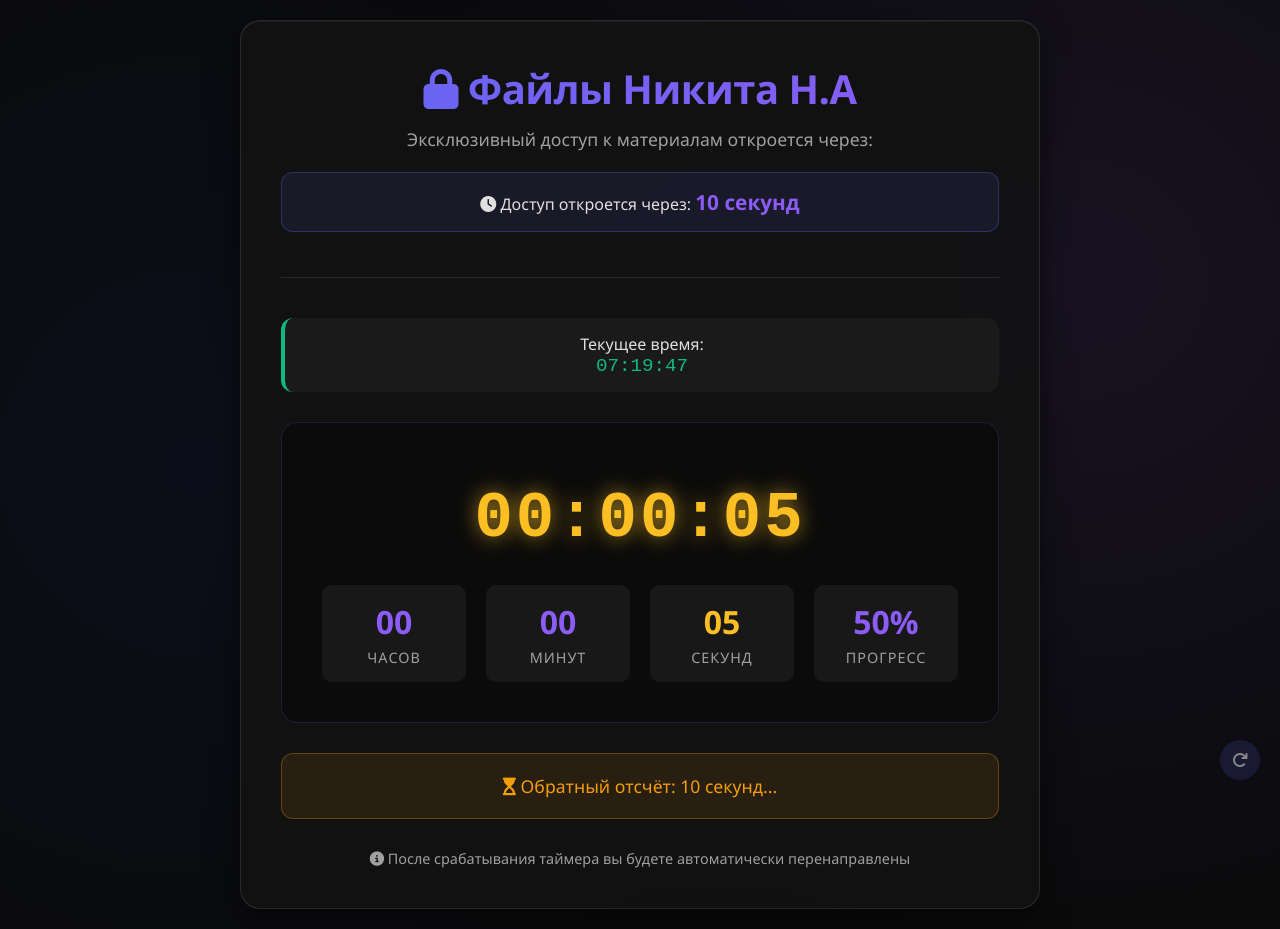
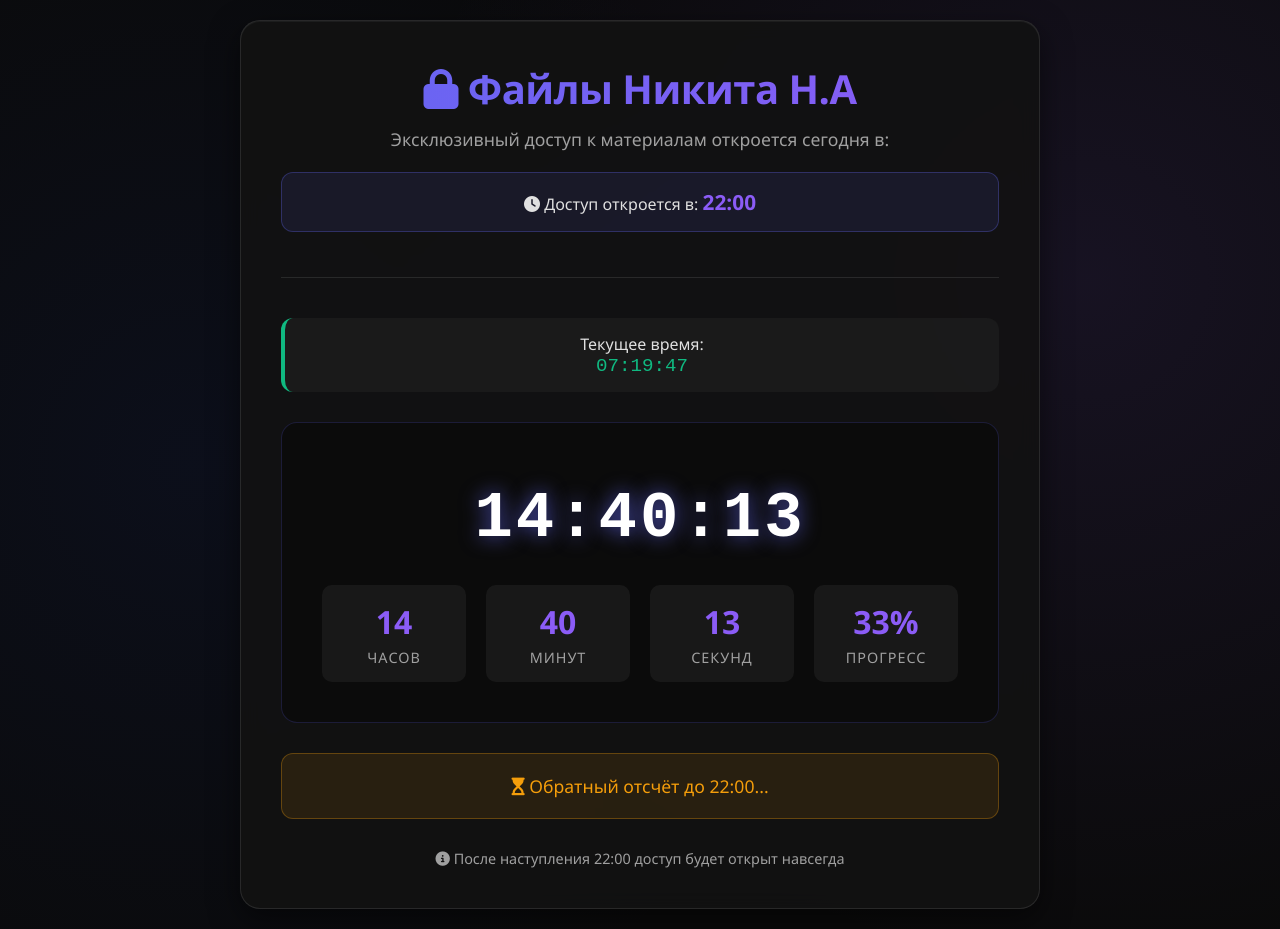
Before and after one commit to NexDex/nikitafiles, a plain HTML site: page index.html in a window 1280 px wide. Drawn offline with Linux system fonts and the light colour scheme.

Commit message:
Update index.html

```diff
--- a/index.html
+++ b/index.html
@@ -1,9 +1,8 @@
-<!DOCTYPE html>
 <html lang="ru">
 <head>
     <meta charset="UTF-8">
     <meta name="viewport" content="width=device-width, initial-scale=1.0">
-    <title>Файлы Никита Н.А - Доступ через 10 секунд</title>
+    <title>Файлы Никита Н.А - Доступ через 22:00</title>
     <link rel="stylesheet" href="https://cdnjs.cloudflare.com/ajax/libs/font-awesome/6.4.0/css/all.min.css">
     <style>
         * {
@@ -160,6 +159,11 @@
             color: #10b981;
         }
 
+        .access-granted {
+            background-color: rgba(16, 185, 129, 0.2);
+            border: 2px solid #10b981;
+        }
+
         @keyframes pulse {
             0% { transform: scale(1); }
             50% { transform: scale(1.05); }
@@ -170,17 +174,13 @@
             animation: pulse 2s infinite;
         }
 
-        .countdown-animation {
-            animation: pulse 1s infinite;
-        }
-
         @keyframes countdown-flash {
             0%, 100% { opacity: 1; }
             50% { opacity: 0.7; }
         }
 
-        .last-seconds {
-            animation: countdown-flash 0.5s infinite;
+        .last-hours {
+            animation: countdown-flash 1s infinite;
             color: #f87171 !important;
             text-shadow: 0 0 30px rgba(248, 113, 113, 0.9) !important;
         }
@@ -204,10 +204,10 @@
     <div class="container">
         <div class="header">
             <h1><i class="fas fa-lock"></i> Файлы Никита Н.А</h1>
-            <p class="subtitle">Эксклюзивный доступ к материалам откроется через:</p>
+            <p class="subtitle">Эксклюзивный доступ к материалам откроется сегодня в:</p>
 
             <div class="target-time">
-                <i class="fas fa-clock"></i> Доступ откроется через: <strong>10 секунд</strong>
+                <i class="fas fa-clock"></i> Доступ откроется в: <strong id="targetTimeDisplay">22:00</strong>
             </div>
         </div>
 
@@ -217,7 +217,7 @@
         </div>
 
         <div class="timer-container">
-            <div id="timer">00:00:10</div>
+            <div id="timer">00:00:00</div>
             <div class="timer-details">
                 <div class="time-unit">
                     <div class="time-value" id="hours">00</div>
@@ -228,7 +228,7 @@
                     <div class="time-label">Минут</div>
                 </div>
                 <div class="time-unit">
-                    <div class="time-value" id="seconds">10</div>
+                    <div class="time-value" id="seconds">00</div>
                     <div class="time-label">Секунд</div>
                 </div>
                 <div class="time-unit">
@@ -239,40 +239,98 @@
         </div>
 
         <div class="status-message waiting" id="statusMessage">
-            <i class="fas fa-hourglass-start"></i> Обратный отсчёт: 10 секунд...
+            <i class="fas fa-hourglass-start"></i> Обратный отсчёт до 22:00...
         </div>
 
         <div style="text-align: center; margin-top: 30px; color: #a0a0a0; font-size: 0.9rem;">
-            <i class="fas fa-info-circle"></i> После срабатывания таймера вы будете автоматически перенаправлены
+            <i class="fas fa-info-circle"></i> После наступления 22:00 доступ будет открыт навсегда
         </div>
     </div>
 
     <script>
         // Конфигурация
-        const TOTAL_SECONDS = 10; // Таймер на 10 секунд
-        const VIDEO_URL = 'video.html'; // Страница с видео
-        const ACCESS_KEY = 'accessGranted'; // Ключ для localStorage
-        let remainingSeconds = TOTAL_SECONDS;
+        const TARGET_HOUR = 22; // 22:00
+        const TARGET_MINUTE = 0;
+        const VIDEO_URL = 'video.html';
+        const ACCESS_KEY = 'permanentAccessGranted';
         let timerInterval = null;
-        let startTime = new Date().getTime();
 
-        // Проверяем, был ли уже доступ
-        function checkAlreadyAccessed() {
-            const alreadyAccessed = localStorage.getItem(ACCESS_KEY);
-            return alreadyAccessed === 'true';
+        // Проверяем, был ли уже предоставлен постоянный доступ
+        function checkPermanentAccess() {
+            return localStorage.getItem(ACCESS_KEY) === 'true';
+        }
+
+        // Предоставить постоянный доступ
+        function grantPermanentAccess() {
+            localStorage.setItem(ACCESS_KEY, 'true');
+        }
+
+        // Функция для расчета времени до 22:00
+        function calculateTimeUntilTarget() {
+            const now = new Date();
+
+            // Создаем объект времени для сегодняшнего дня 22:00
+            const targetTime = new Date();
+            targetTime.setHours(TARGET_HOUR, TARGET_MINUTE, 0, 0);
+
+            // Рассчитываем разницу в секундах
+            const diffMs = targetTime - now;
+            const diffSeconds = Math.floor(diffMs / 1000);
+
+            // Если разница отрицательная (уже после 22:00), возвращаем 0
+            if (diffSeconds <= 0) {
+                return {
+                    hours: 0,
+                    minutes: 0,
+                    seconds: 0,
+                    totalSeconds: 0,
+                    progress: 100,
+                    targetTime: targetTime
+                };
+            }
+
+            // Рассчитываем часы, минуты, секунды
+            const hours = Math.floor(diffSeconds / 3600);
+            const minutes = Math.floor((diffSeconds % 3600) / 60);
+            const seconds = diffSeconds % 60;
+
+            // Рассчитываем прогресс (прошедшее время с 00:00 до 22:00)
+            const startOfDay = new Date(now);
+            startOfDay.setHours(0, 0, 0, 0);
+            const totalDayMs = targetTime - startOfDay;
+            const elapsedMs = now - startOfDay;
+            const progress = Math.min(100, Math.floor((elapsedMs / totalDayMs) * 100));
+
+            return {
+                hours,
+                minutes,
+                seconds,
+                totalSeconds: diffSeconds,
+                progress,
+                targetTime: targetTime
+            };
+        }
+
+        // Проверяем, наступило ли уже 22:00
+        function isTargetTimeReached() {
+            const now = new Date();
+            return now.getHours() >= TARGET_HOUR && now.getMinutes() >= TARGET_MINUTE;
         }
 
         // Инициализация таймера
         function initTimer() {
-            // Если доступ уже был предоставлен ранее
-            if (checkAlreadyAccessed()) {
-                showAlreadyAccessedMessage();
+            // Проверяем постоянный доступ
+            if (checkPermanentAccess()) {
+                showPermanentAccessGranted();
                 return;
             }
 
-            // Сброс значений
-            remainingSeconds = TOTAL_SECONDS;
-            startTime = new Date().getTime();
+            // Если уже 22:00 или позже
+            if (isTargetTimeReached()) {
+                grantPermanentAccess();
+                showPermanentAccessGranted();
+                return;
+            }
 
             // Запускаем таймер
             updateTimer();
@@ -286,88 +344,62 @@
             document.getElementById('currentTime').textContent =
                 now.toLocaleTimeString('ru-RU');
 
-            // Рассчитываем прошедшее время
-            const elapsed = Math.floor((new Date().getTime() - startTime) / 1000);
-            remainingSeconds = Math.max(0, TOTAL_SECONDS - elapsed);
-
-            // Форматируем время для отображения
-            const hours = Math.floor(remainingSeconds / 3600);
-            const minutes = Math.floor((remainingSeconds % 3600) / 60);
-            const seconds = remainingSeconds % 60;
-
-            // Рассчитываем прогресс
-            const progress = Math.floor(((TOTAL_SECONDS - remainingSeconds) / TOTAL_SECONDS) * 100);
+            // Рассчитываем время до цели
+            const timeData = calculateTimeUntilTarget();
 
             // Обновляем отображение
             document.getElementById('timer').textContent =
-                `${hours.toString().padStart(2, '0')}:${minutes.toString().padStart(2, '0')}:${seconds.toString().padStart(2, '0')}`;
+                `${timeData.hours.toString().padStart(2, '0')}:${timeData.minutes.toString().padStart(2, '0')}:${timeData.seconds.toString().padStart(2, '0')}`;
 
-            document.getElementById('hours').textContent = hours.toString().padStart(2, '0');
-            document.getElementById('minutes').textContent = minutes.toString().padStart(2, '0');
-            document.getElementById('seconds').textContent = seconds.toString().padStart(2, '0');
-            document.getElementById('progress').textContent = `${progress}%`;
+            document.getElementById('hours').textContent = timeData.hours.toString().padStart(2, '0');
+            document.getElementById('minutes').textContent = timeData.minutes.toString().padStart(2, '0');
+            document.getElementById('seconds').textContent = timeData.seconds.toString().padStart(2, '0');
+            document.getElementById('progress').textContent = `${timeData.progress}%`;
 
-            // Меняем цвет при последних секундах
-            if (remainingSeconds <= 3) {
-                document.getElementById('timer').classList.add('last-seconds');
-                document.getElementById('seconds').style.color = '#f87171';
+            // Меняем цвет при последних часах
+            if (timeData.hours <= 1 && timeData.hours > 0) {
+                document.getElementById('timer').classList.add('last-hours');
+                document.getElementById('hours').style.color = '#f87171';
                 document.getElementById('statusMessage').innerHTML =
-                    `<i class="fas fa-hourglass-end"></i> Почти готово! ${remainingSeconds}...`;
-            } else if (remainingSeconds <= 5) {
+                    `<i class="fas fa-hourglass-end"></i> Меньше часа до открытия доступа!`;
+            } else if (timeData.hours <= 3 && timeData.hours > 0) {
                 document.getElementById('timer').style.color = '#fbbf24';
                 document.getElementById('timer').style.textShadow = '0 0 20px rgba(251, 191, 36, 0.7)';
-                document.getElementById('seconds').style.color = '#fbbf24';
+                document.getElementById('hours').style.color = '#fbbf24';
             }
 
-            // Проверяем, завершился ли таймер
-            if (remainingSeconds <= 0) {
+            // Проверяем, наступило ли время
+            if (timeData.totalSeconds <= 0) {
                 clearInterval(timerInterval);
-                grantAccess();
+                grantPermanentAccess();
+                showPermanentAccessGranted();
             }
         }
 
-        // Предоставить доступ
-        function grantAccess() {
-            // Сохраняем факт предоставления доступа
-            localStorage.setItem(ACCESS_KEY, 'true');
-
+        // Показать сообщение о постоянном доступе
+        function showPermanentAccessGranted() {
             // Обновляем интерфейс
             document.getElementById('timer').textContent = "00:00:00";
-            document.getElementById('timer').classList.remove('last-seconds');
+            document.getElementById('timer').classList.remove('last-hours');
             document.getElementById('timer').style.color = '#10b981';
             document.getElementById('timer').style.textShadow = '0 0 30px rgba(16, 185, 129, 0.7)';
 
             document.getElementById('statusMessage').className = "status-message ready";
             document.getElementById('statusMessage').innerHTML =
-                '<i class="fas fa-check-circle"></i> Доступ открыт! Перенаправление...';
+                '<i class="fas fa-check-circle"></i> Постоянный доступ открыт! <a href="' + VIDEO_URL + '" style="color: #10b981; text-decoration: underline; font-weight: bold;">Перейти к видео</a>';
 
             document.getElementById('hours').textContent = "00";
             document.getElementById('minutes').textContent = "00";
             document.getElementById('seconds').textContent = "00";
             document.getElementById('progress').textContent = "100%";
-            document.getElementById('seconds').style.color = '#10b981';
+            document.getElementById('hours').style.color = '#10b981';
 
-            // Перенаправление через 1.5 секунды
-            setTimeout(redirectToVideo, 1500);
-        }
+            // Обновляем отображение целевого времени
+            document.querySelector('.target-time').innerHTML =
+                '<i class="fas fa-check-circle"></i> <strong>Постоянный доступ открыт!</strong>';
 
-        // Показать сообщение о уже предоставленном доступе
-        function showAlreadyAccessedMessage() {
-            document.getElementById('timer').textContent = "00:00:00";
-            document.getElementById('timer').style.color = '#10b981';
-            document.getElementById('timer').style.textShadow = '0 0 30px rgba(16, 185, 129, 0.7)';
-
-            document.getElementById('hours').textContent = "00";
-            document.getElementById('minutes').textContent = "00";
-            document.getElementById('seconds').textContent = "00";
-            document.getElementById('progress').textContent = "100%";
-
-            document.getElementById('statusMessage').className = "status-message ready";
-            document.getElementById('statusMessage').innerHTML =
-                '<i class="fas fa-check-circle"></i> Доступ уже был предоставлен. <a href="' + VIDEO_URL + '" style="color: #10b981; text-decoration: underline;">Перейти к видео</a>';
-
-            document.querySelector('.target-time').innerHTML =
-                '<i class="fas fa-check-circle"></i> <strong>Доступ открыт!</strong>';
+            // Обновляем контейнер таймера
+            document.querySelector('.timer-container').classList.add('access-granted');
         }
 
         // Перенаправление на видео
@@ -375,33 +407,10 @@
             window.location.href = VIDEO_URL;
         }
 
-        // Сброс доступа (для тестирования) - можно удалить в продакшене
-        function resetAccess() {
-            localStorage.removeItem(ACCESS_KEY);
-            location.reload();
-        }
-
         // Запускаем таймер при загрузке страницы
         window.addEventListener('load', function() {
-            // Добавляем скрытую кнопку для сброса (для удобства тестирования)
-            const resetBtn = document.createElement('button');
-            resetBtn.innerHTML = '<i class="fas fa-redo"></i>';
-            resetBtn.style.position = 'fixed';
-            resetBtn.style.bottom = '20px';
-            resetBtn.style.right = '20px';
-            resetBtn.style.width = '40px';
-            resetBtn.style.height = '40px';
-            resetBtn.style.borderRadius = '50%';
-            resetBtn.style.background = 'rgba(99, 102, 241, 0.3)';
-            resetBtn.style.color = 'white';
-            resetBtn.style.border = 'none';
-            resetBtn.style.cursor = 'pointer';
-            resetBtn.style.fontSize = '16px';
-            resetBtn.style.zIndex = '1000';
-            resetBtn.style.opacity = '0.5';
-            resetBtn.title = 'Сбросить таймер (для теста)';
-            resetBtn.onclick = resetAccess;
-            document.body.appendChild(resetBtn);
+            // Отображаем целевое время
+            document.getElementById('targetTimeDisplay').textContent = `${TARGET_HOUR.toString().padStart(2, '0')}:${TARGET_MINUTE.toString().padStart(2, '0')}`;
 
             // Запускаем основной таймер
             initTimer();
```
